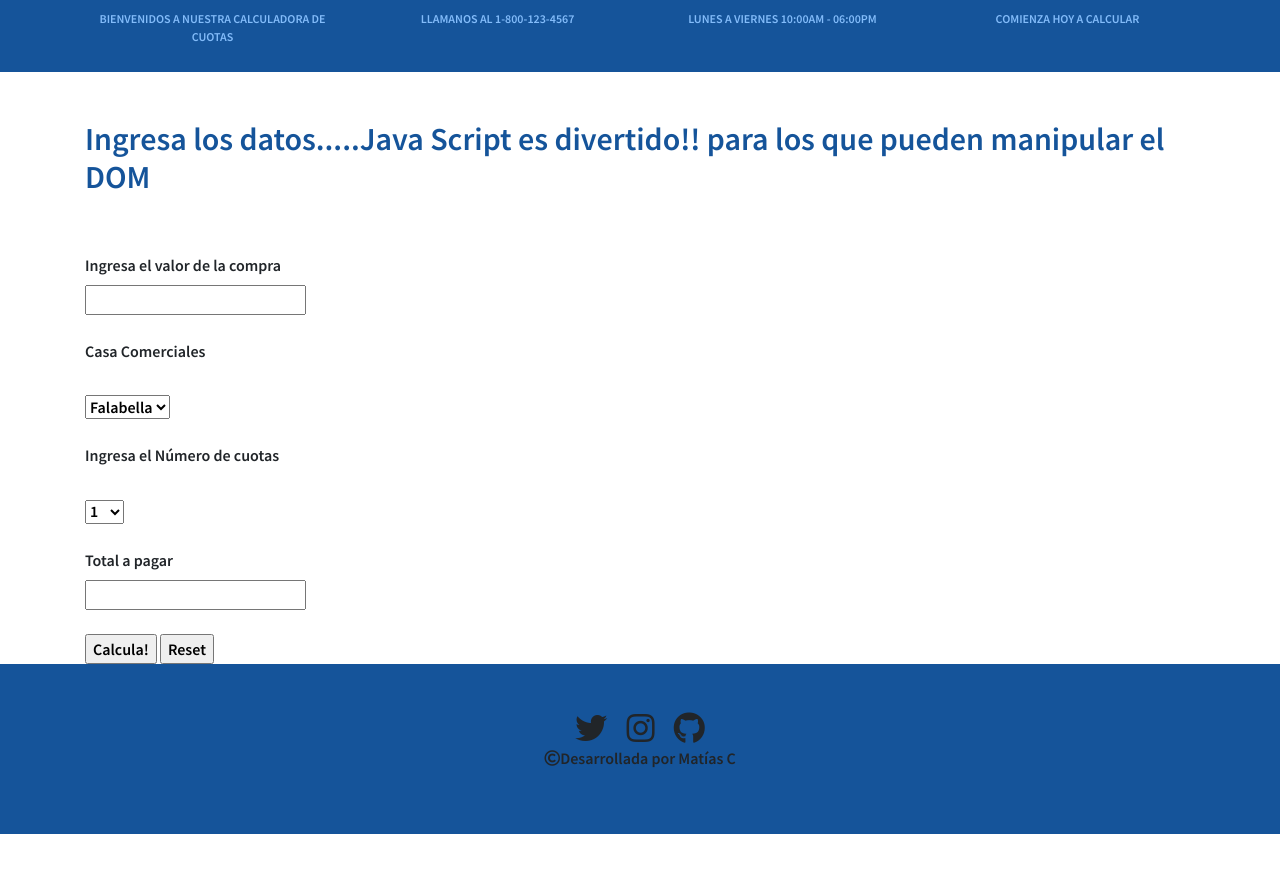
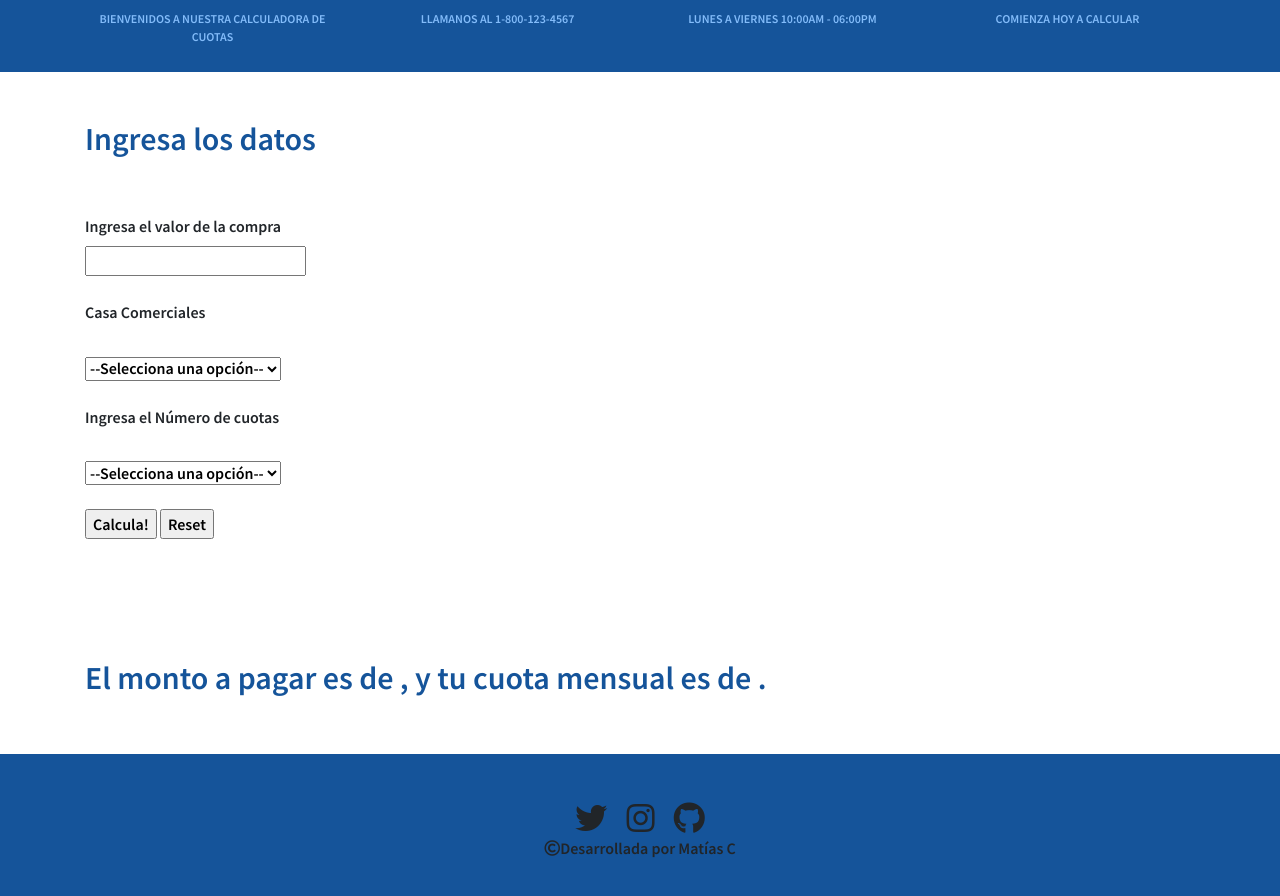
Before and after one commit to MatiasSan/Proyecto-JS, a plain HTML site: page calculadora.html in a window 1280 px wide. Before the commit the page ends 834 px from the top, so only its background shows below. Drawn offline with nearby package versions, Linux system fonts and the light colour scheme.

Commit message:
Calculadora con monto total

```diff
--- a/calculadora.html
+++ b/calculadora.html
@@ -2,6 +2,16 @@
 <html lang="en">
 
 <head>
+    <script src="calculadora.js"></script>
+    <script src="https://code.jquery.com/jquery-3.5.1.slim.min.js"
+        integrity="sha384-DfXdz2htPH0lsSSs5nCTpuj/zy4C+OGpamoFVy38MVBnE+IbbVYUew+OrCXaRkfj" crossorigin="anonymous">
+    </script>
+    <script src="https://cdn.jsdelivr.net/npm/popper.js@1.16.1/dist/umd/popper.min.js"
+        integrity="sha384-9/reFTGAW83EW2RDu2S0VKaIzap3H66lZH81PoYlFhbGU+6BZp6G7niu735Sk7lN" crossorigin="anonymous">
+    </script>
+    <script src="https://stackpath.bootstrapcdn.com/bootstrap/4.5.2/js/bootstrap.min.js"
+        integrity="sha384-B4gt1jrGC7Jh4AgTPSdUtOBvfO8shuf57BaghqFfPlYxofvL8/KUEfYiJOMMV+rV" crossorigin="anonymous">
+    </script>
     <meta charset="UTF-8">
     <meta name="viewport" content="width=device-width, initial-scale=1.0">
 
@@ -51,38 +61,49 @@
     </div>
     <div class="container">
         <form action="">
-            <label for="monto">Ingresa el valor de la compra</label> <br>
+            <label for="">Ingresa el valor de la compra</label> <br>
             <input type="number" name="monto" id="monto"> <br><br>
             <label for="casasComerciales">Casa Comerciales</label> <br><br>
             <select name="casasComerciales" id="casasComerciales">
-                <option value="">Falabella</option>
-                <option value="">Ripley</option>
-                <option value="">Paris</option>
+                <option value="0">--Selecciona una opción--</option>
+                <option value="1">Falabella</option>
+                <option value="2">Ripley</option>
+                <option value="3">Paris</option>
             </select> <br><br>
             <label for="cuotas">Ingresa el Número de cuotas</label> <br><br>
             <select name="cuotas" id="cuotas">
-                <option value="">1</option>
-                <option value="">2</option>
-                <option value="">3</option>
-                <option value="">4</option>
-                <option value="">5</option>
-                <option value="">6</option>
-                <option value="">7</option>
-                <option value="">8</option>
-                <option value="">9</option>
-                <option value="">10</option>
-                <option value="">11</option>
-                <option value="">12</option>
-            </select> <br><br>
-            <label for="total">Total a pagar</label> <br>
-            <input type="number" name="" id="">
+                <option value="0">--Selecciona una opción--</option>
+                <option value="1">1</option>
+                <option value="2">2</option>
+                <option value="3">3</option>
+                <option value="4">4</option>
+                <option value="5">5</option>
+                <option value="6">6</option>
+                <option value="7">7</option>
+                <option value="8">8</option>
+                <option value="9">9</option>
+                <option value="10">10</option>
+                <option value="11">11</option>
+                <option value="12">12</option>
+            </select>
+
+             <!-- Resultado Operación Calculadora  -->
+
+            <span></span>
 
             <br><br>
-            <input type="button" onclick="alert('Estamos Procesando tu calculo')" value="Calcula!">
-            <input type="reset">
+            <input type="button" onclick="interes()" value="Calcula!">
+<!--             <input type="button" onclick="ciclo()" value="Ciclo">
+ -->            <input type="reset">
         </form>
     </div>
-
+    <br>
+    <br>
+    <br>
+    <div class="container py-5">
+    <h2 class="">El monto a pagar es de <span id="montoFinal"></span>, y tu cuota mensual es de <span id="cuotaMensual"></span>.
+    </h2>
+    </div>
     <!-- footer -->
     <footer>
         <div class="container-fluid py-5 text-center fondo">
@@ -101,16 +122,7 @@
 
 
 
-    <script src="desafio.js"></script>
-    <script src="https://code.jquery.com/jquery-3.5.1.slim.min.js"
-        integrity="sha384-DfXdz2htPH0lsSSs5nCTpuj/zy4C+OGpamoFVy38MVBnE+IbbVYUew+OrCXaRkfj" crossorigin="anonymous">
-    </script>
-    <script src="https://cdn.jsdelivr.net/npm/popper.js@1.16.1/dist/umd/popper.min.js"
-        integrity="sha384-9/reFTGAW83EW2RDu2S0VKaIzap3H66lZH81PoYlFhbGU+6BZp6G7niu735Sk7lN" crossorigin="anonymous">
-    </script>
-    <script src="https://stackpath.bootstrapcdn.com/bootstrap/4.5.2/js/bootstrap.min.js"
-        integrity="sha384-B4gt1jrGC7Jh4AgTPSdUtOBvfO8shuf57BaghqFfPlYxofvL8/KUEfYiJOMMV+rV" crossorigin="anonymous">
-    </script>
+
 </body>
 
 </html>
```
